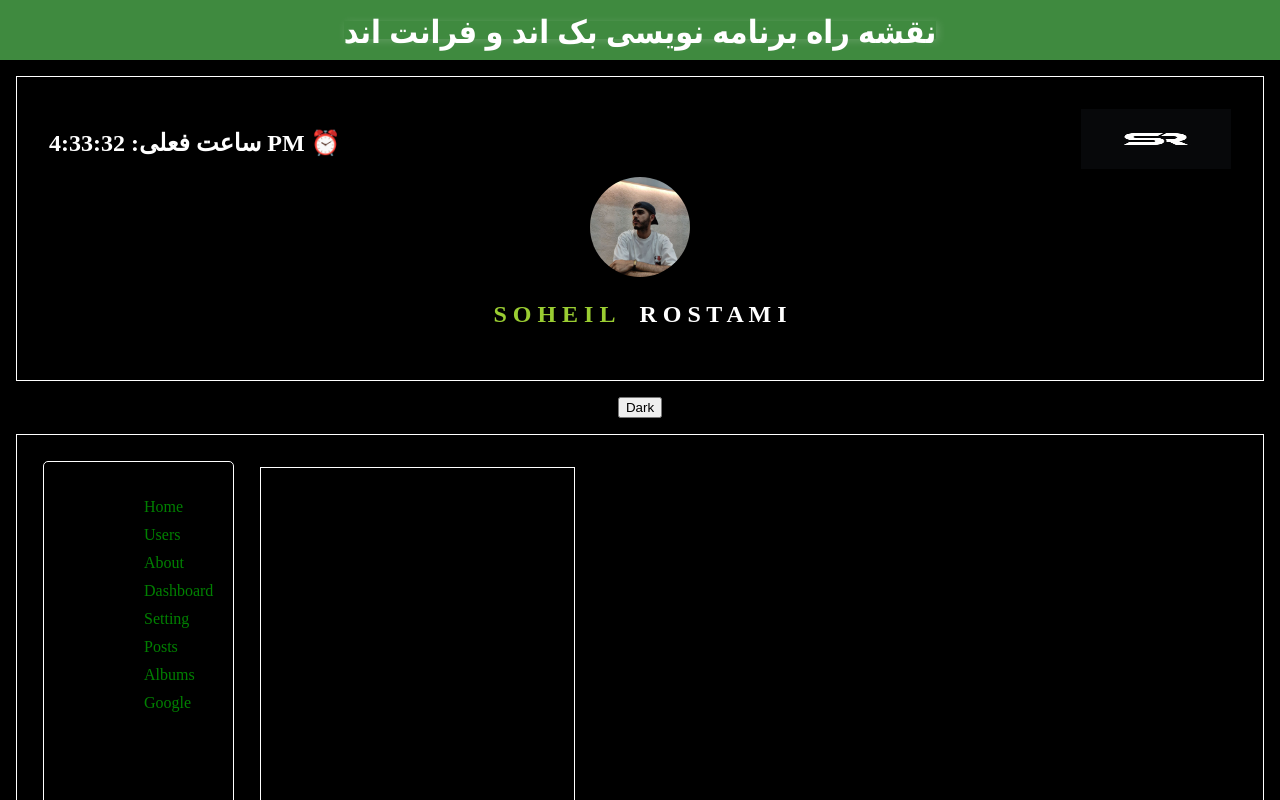
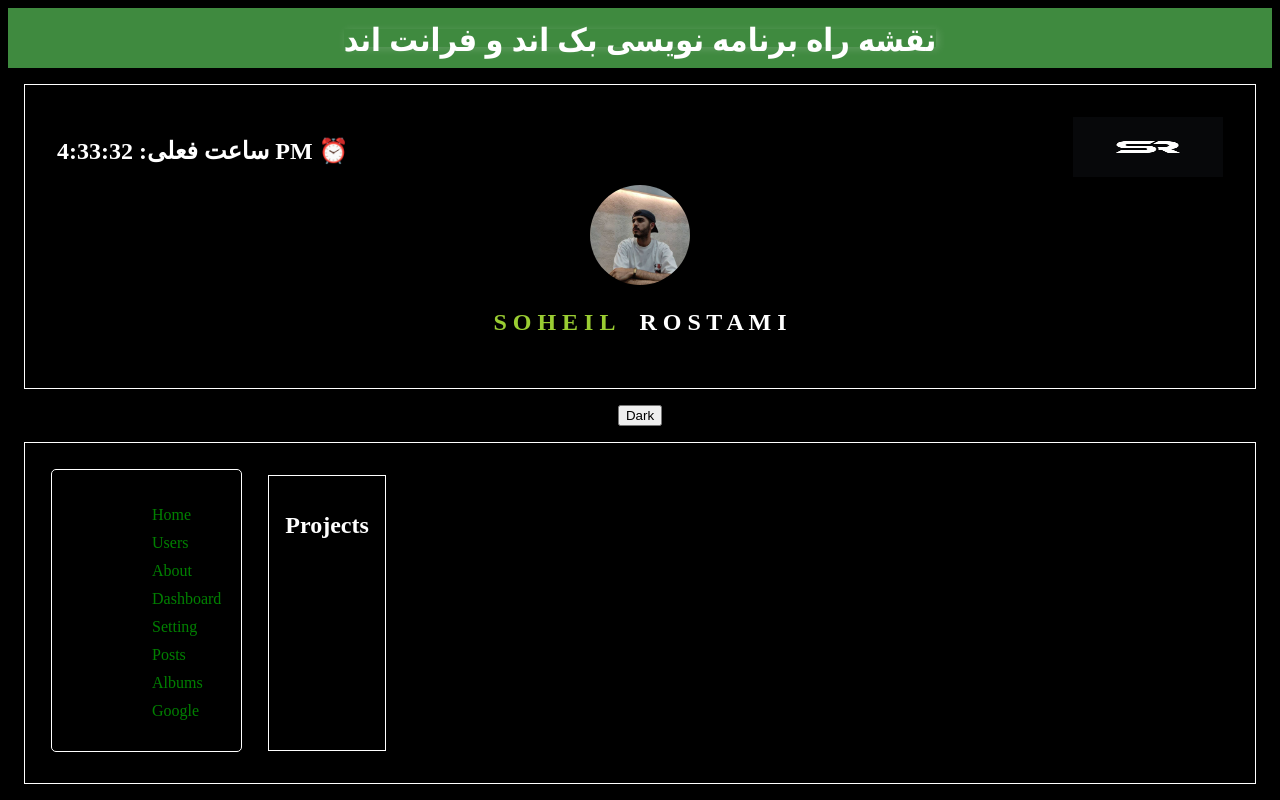
Before and after one commit to 3oheil-rostami/my-next-app, a Next.js app: page /projects in a window 1280 px wide. Before the commit this address had no page. Shown: the top 800 px of the page. Built offline with nearby package versions, Linux system fonts and the light colour scheme.

Commit message:
add meta date to seo

```diff
--- a/components/Header.jsx
+++ b/components/Header.jsx
@@ -35,7 +35,8 @@ export default function Header({ onClickk, children }) {
 
         </div>
 
-        <Image priority src={'/images/soheil.jpg'} alt='user-image' height={100} width={100} style={{ borderRadius: '50% ' }} />
+        {/* <Image priority src={'/images/soheil.jpg'} alt='user-image' height={100} width={100} style={{ borderRadius: '50% ' }} /> */}
+        <Image priority src={'/images/ali.jpg'} alt='user-image' height={100} width={100} style={{ borderRadius: '50% ' }} />
 
 
         <h2 style={{ display: 'flex', gap: '1.5rem', textAlign: 'center', alignContent: 'center', justifyContent: 'center' }}><span style={{ color: 'yellowgreen' }}>S O H E I L</span>   <span> R O S T A M I</span></h2>
--- a/src/app/layout.js
+++ b/src/app/layout.js
@@ -6,53 +6,54 @@ import Footer from "../../components/Footer";
 import Header from "../../components/Header";
 import Sidbar from "../../components/Sidbar";
 import '../../styles/global.css';
+
 export const ThemContext = createContext()
 
 export default function RootLayout({ children }) {
-  const [theme, setTheme] = useState(false); // ✅ داخل تابع کامپوننت
+  const [theme, setTheme] = useState(false);
   const inputRef = useRef()
   const pathname = usePathname()
 
   const [family, setFamily] = useState('Rostami')
   const [name, setName] = useState('Soheil')
-  const [email , setEmail] = useState('soheilrotami023@gmail.com')
+  const [email, setEmail] = useState('soheilrotami023@gmail.com')
+
   const hideFooter = ['/dashboard']
-
   const shouldHideFooter = hideFooter.includes(pathname)
 
-  const themClick = () => {
-    setTheme(!theme)
-  }
+  const themClick = () => setTheme(!theme)
 
   return (
     <html lang="en">
-      <ThemContext.Provider value={{email , family, theme, name }}>
-        <body style={theme ? { backgroundColor: 'white', color: 'black', transition: 'all 1s' } : { backgroundColor: 'black', color: 'white', transition: 'all 1s' }}>
-          <div style={{ textAlign: 'center' }}>
-          </div>
-          {/* <Header onClickk={() => alert('cll')}>Are you sure ? </Header> */}
-          <Header > </Header>
+      <head>
+        <meta
+          name="google-site-verification"
+          content="JTdrL8b_0190y5pup8KXv3BICAcPDg7LdlDEdtXXaYs"
+        />
+      </head>
+
+      <ThemContext.Provider value={{ email, family, theme, name }}>
+        <body style={theme
+          ? { backgroundColor: 'white', color: 'black', transition: 'all 1s' }
+          : { backgroundColor: 'black', color: 'white', transition: 'all 1s' }
+        }>
+
+          <Header />
 
           <div style={{ textAlign: 'center' }}>
-            <button style={{fontSize:'1.3remf'}} onClick={themClick}>{theme ? 'Light' : 'Dark'}</button>
-        </div>
+            <button style={{ fontSize: '1.3remf' }} onClick={themClick}>
+              {theme ? 'Light' : 'Dark'}
+            </button>
+          </div>
+
           <section style={{ display: 'flex' }}>
             <Sidbar />
-            <article>
-              {children}
-
-            </article>
+            <article>{children}</article>
           </section>
 
           {!shouldHideFooter && <Footer />}
-
         </body>
       </ThemContext.Provider>
     </html>
   );
 }
-
-
-// Next js
-// React Native
-// TypeScript
--- /dev/null
+++ b/src/app/projects/page.jsx
@@ -0,0 +1,9 @@
+import React from 'react'
+
+export default function page() {
+  return (
+    <div style={{width:'100%'}}>
+      <h2>Projects</h2>
+    </div>
+  )
+}
--- a/src/app/users/page.jsx
+++ b/src/app/users/page.jsx
@@ -10,6 +10,9 @@ export default async function Contact() {
   });
 
 
+console.log('Hi')
+console.log(users)
+// console.log(data)
 
 
 
```
Also changed, not shown: public/images/ali.jpg (added), 1 other file (tests, documents, lock files or other folders).
